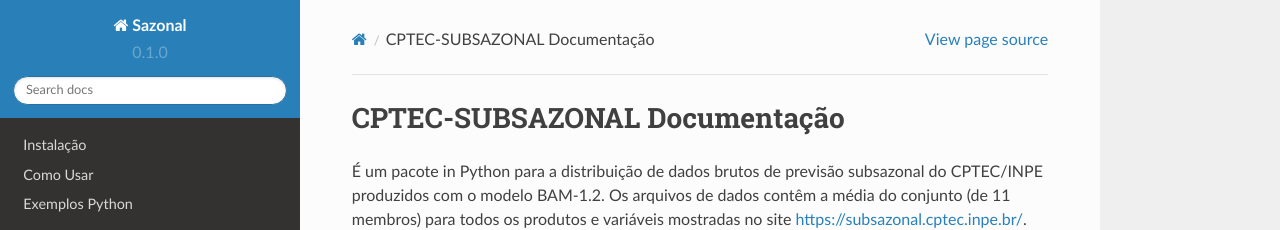
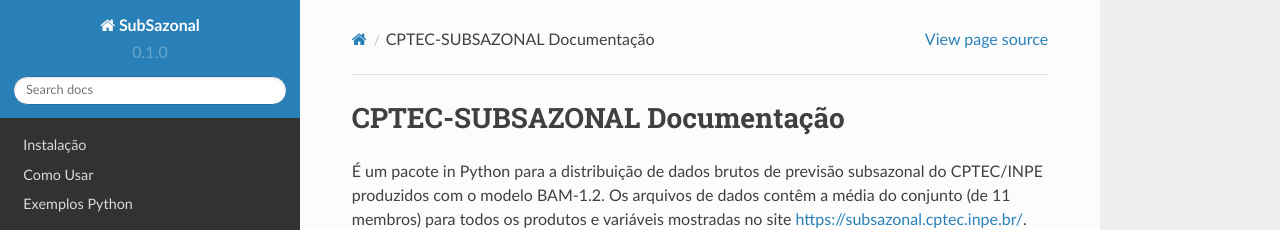
Before and after one commit to framework-CPTEC/SubSazonal, a Sphinx documentation site: the page built from docs/source/index.rst, in a window 1280 px wide. Shown: the top 230 px of the page. Built offline with Sphinx 7.4.7 and the Read the Docs theme 2.0.0, drawn with Linux system fonts in a browser that asks for light colours.

Commit message:
Update conf.py

```diff
--- a/docs/source/conf.py
+++ b/docs/source/conf.py
@@ -2,7 +2,7 @@
 
 # -- Project information
 
-project = 'Sazonal'
+project = 'SubSazonal'
 copyright = '2024, FrameWork CPTEC'
 author = 'FrameWork CPTEC'
 
```
